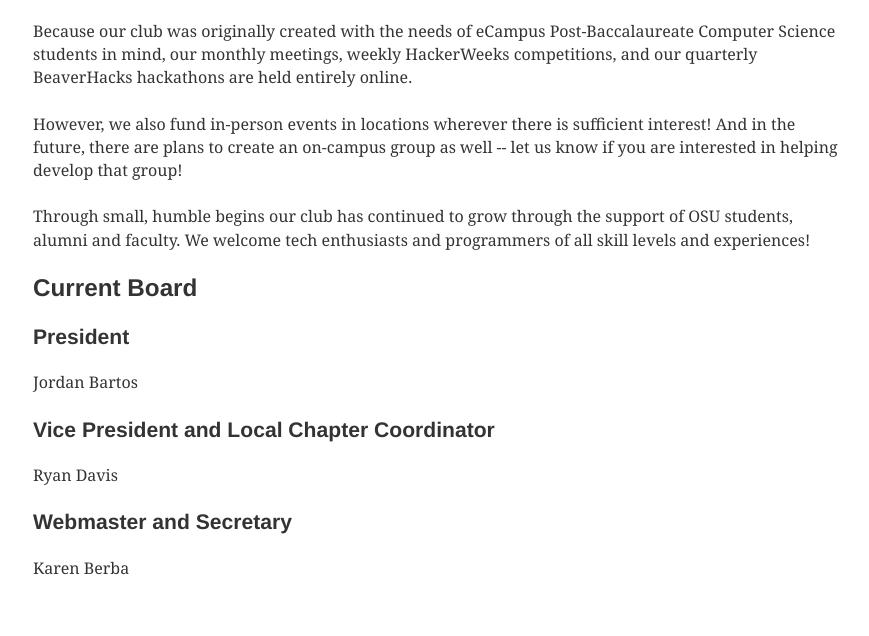
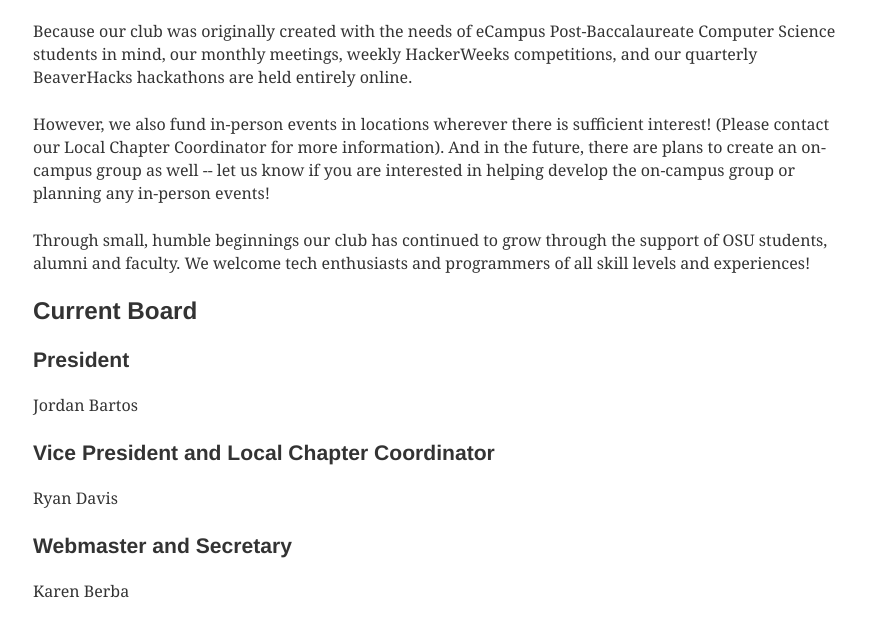
Before and after one commit to OregonStateHackathonClub/osu-hackathon-club-site, a Gatsby site: page /about in a window 1280 px wide. Shown: the part 182-818 px from the top of the page, without its empty margins (198-1067 px from the left). Built offline with nearby package versions, Linux system fonts and the light colour scheme; Gatsby itself is replaced by a stand-in of ours.

Commit message:
Edited About page

```diff
--- a/src/pages/about.js
+++ b/src/pages/about.js
@@ -7,8 +7,8 @@
         <h1>About Us</h1>
         <p>We're the OSU Hackathon Club -- all OSU students are welcome and encouraged to join!</p>
         <p>Because our club was originally created with the needs of eCampus Post-Baccalaureate Computer Science students in mind, our monthly meetings, weekly HackerWeeks competitions, and our quarterly BeaverHacks hackathons are held entirely online.</p>
-        <p>However, we also fund in-person events in locations wherever there is sufficient interest! And in the future, there are plans to create an on-campus group as well -- let us know if you are interested in helping develop that group!</p>
-        <p>Through small, humble begins our club has continued to grow through the support of OSU students, alumni and faculty. We welcome tech enthusiasts and programmers of all skill levels and experiences! </p>
+        <p>However, we also fund in-person events in locations wherever there is sufficient interest! (Please contact our Local Chapter Coordinator for more information). And in the future, there are plans to create an on-campus group as well -- let us know if you are interested in helping develop the on-campus group or planning any in-person events!</p>
+        <p>Through small, humble beginnings our club has continued to grow through the support of OSU students, alumni and faculty. We welcome tech enthusiasts and programmers of all skill levels and experiences! </p>
 
         <h2>Current Board</h2>
         <h3>President</h3><p>Jordan Bartos</p>
```
